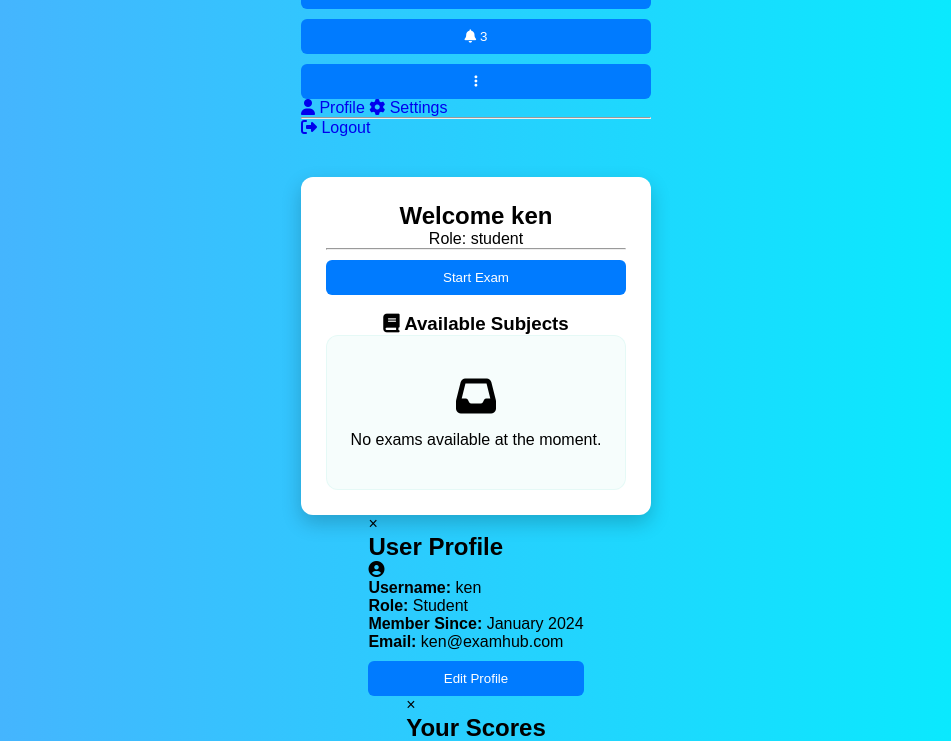
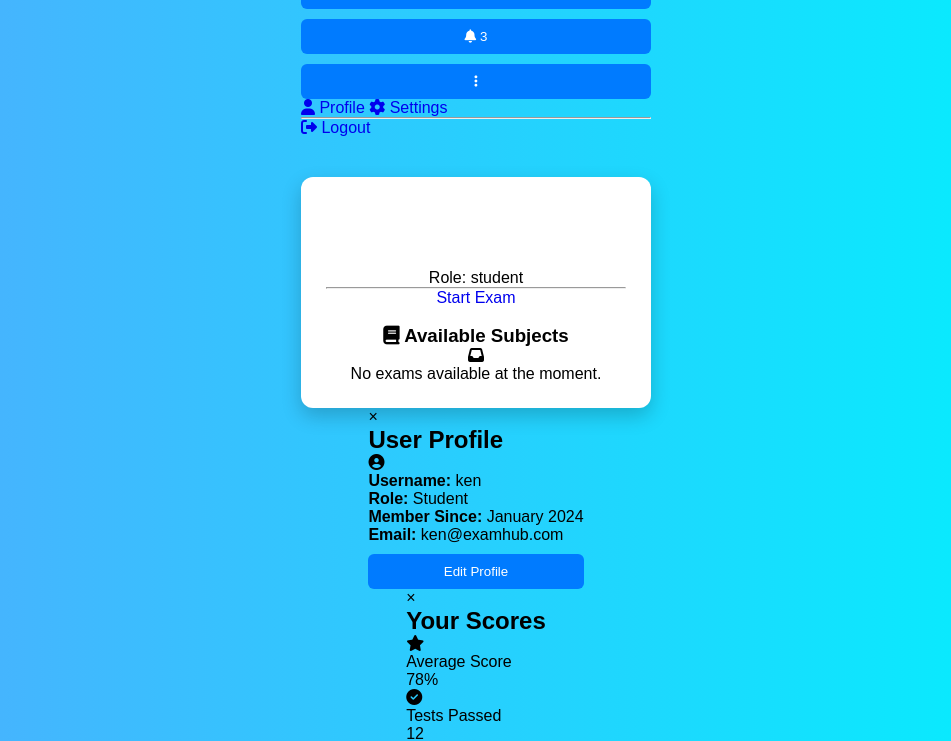
Before and after one commit to Roopa-KR/Online-Quiz, a Flask app: page /dashboard in a window 1280 px wide. Shown: the part 319-1060 px from the top of the page, without its empty margins (164-1115 px from the left). Run offline with Flask 3, Linux system fonts and the light colour scheme; a user stored in the database is signed in.

Commit message:
UI update

```diff
--- a/templates/dashboard.html
+++ b/templates/dashboard.html
@@ -4,25 +4,21 @@
 
 {% block content %}
 <div class="container">
-    <h2>Welcome {{ session.get('user') }}</h2>
-    <p class="meta">Role: {{ role }}</p>
+    <div class="page-intro">
+        <h1 class="page-title">Welcome {{ session.get('user') }}</h1>
+        <p class="meta page-subtitle">Role: {{ role }}</p>
+    </div>
 
     <hr>
 
     <!-- ADMIN FEATURES -->
     {% if role == 'admin' %}
         <div class="action-grid">
-            <a href="{{ url_for('create_exam_page') }}">
-                <button>Create Exam</button>
-            </a>
+            <a class="btn-link" href="{{ url_for('create_exam_page') }}">Create Exam</a>
 
-            <a href="{{ url_for('add_question_page') }}">
-                <button>Add Question</button>
-            </a>
+            <a class="btn-link" href="{{ url_for('add_question_page') }}">Add Question</a>
 
-            <a href="{{ url_for('delete_user_page') }}">
-                <button>Delete User</button>
-            </a>
+            <a class="btn-link" href="{{ url_for('delete_user_page') }}">Delete User</a>
         </div>
 
         <hr>
@@ -30,9 +26,7 @@
 
     <!-- COMMON FEATURES -->
     <div class="button-row">
-        <a href="#start-exams-section" onclick="scrollToExams(event)">
-            <button>Start Exam</button>
-        </a>
+        <a class="btn-link" href="#start-exams-section" onclick="scrollToExams(event)">Start Exam</a>
     </div>
 
     <br>
@@ -62,9 +56,9 @@
                 {% endfor %}
             </div>
         {% else %}
-            <div style="text-align: center; padding: 40px 20px; background: rgba(79, 209, 197, 0.05); border-radius: 12px; border: 1px solid rgba(79, 209, 197, 0.1);">
-                <i class="fas fa-inbox" style="font-size: 2.5rem; color: var(--muted); margin-bottom: 15px; display: block;"></i>
-                <p style="color: var(--muted); font-size: 1rem; margin: 0;">No exams available at the moment.</p>
+            <div class="empty-state">
+                <i class="fas fa-inbox"></i>
+                <p>No exams available at the moment.</p>
             </div>
         {% endif %}
     </div>
--- a/templates/quiz.html
+++ b/templates/quiz.html
@@ -3,8 +3,10 @@
 {% block title %}{{ exam_name }}{% endblock %}
 
 {% block content %}
-<h1>{{ exam_name }}</h1>
-<p class="subtle">Answer every question carefully. Each correct answer is worth 1 mark.</p>
+<div class="page-intro">
+    <h1 class="page-title">{{ exam_name }}</h1>
+    <p class="subtle page-subtitle">Answer every question carefully. Each correct answer is worth 1 mark.</p>
+</div>
 
 <div class="container">
 
```
Also changed, not shown: templates/add_question.html (+6 -4 lines), templates/create_exam.html (+6 -4 lines), templates/delete_user.html (+6 -4 lines), templates/result.html (+7 -5 lines), templates/take_exam.html (+10 -7 lines).
